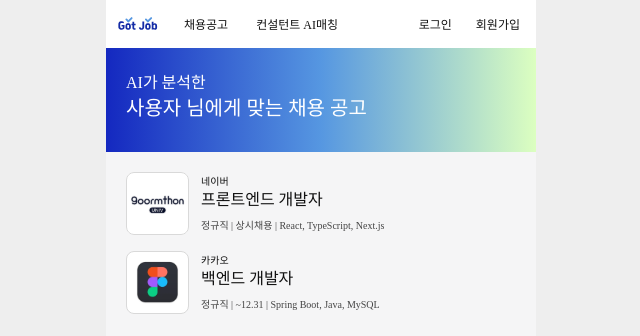
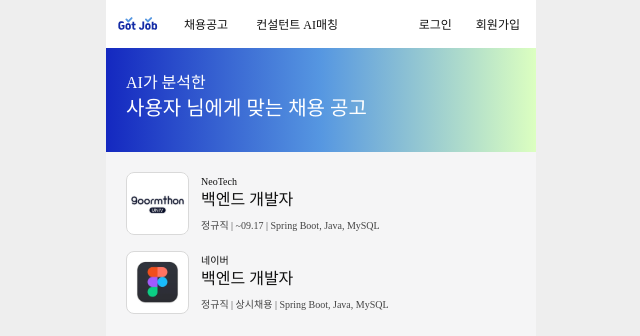
Before and after one commit to 9oormthon-univ/2025_SEASONTHON_TEAM_71_FE, a React (Vite) app: page /1/joblist in a window 1280 px wide. Shown: the top 336 px of the page, without its empty margins (319-959 px from the left). Built offline with nearby package versions, Linux system fonts and the light colour scheme; a web font is replaced by a local one.

Commit message:
chore: 데이터 수정

```diff
--- a/src/data/jobsData.js
+++ b/src/data/jobsData.js
@@ -5,16 +5,16 @@
 export const myJobs = [
   {
     id: "1",
-    companyName: "네이버",
-    title: "프론트엔드 개발자",
-    summary: "정규직 | 상시채용 | React, TypeScript, Next.js",
+    companyName: "NeoTech",
+    title: "백엔드 개발자",
+    summary: "정규직 | ~09.17 | Spring Boot, Java, MySQL",
     logoUrl: ex1,
   },
   {
     id: "2",
-    companyName: "카카오",
+    companyName: "네이버",
     title: "백엔드 개발자",
-    summary: "정규직 | ~12.31 | Spring Boot, Java, MySQL",
+    summary: "정규직 | 상시채용 | Spring Boot, Java, MySQL",
     logoUrl: ex2,
   },
 ];
```
